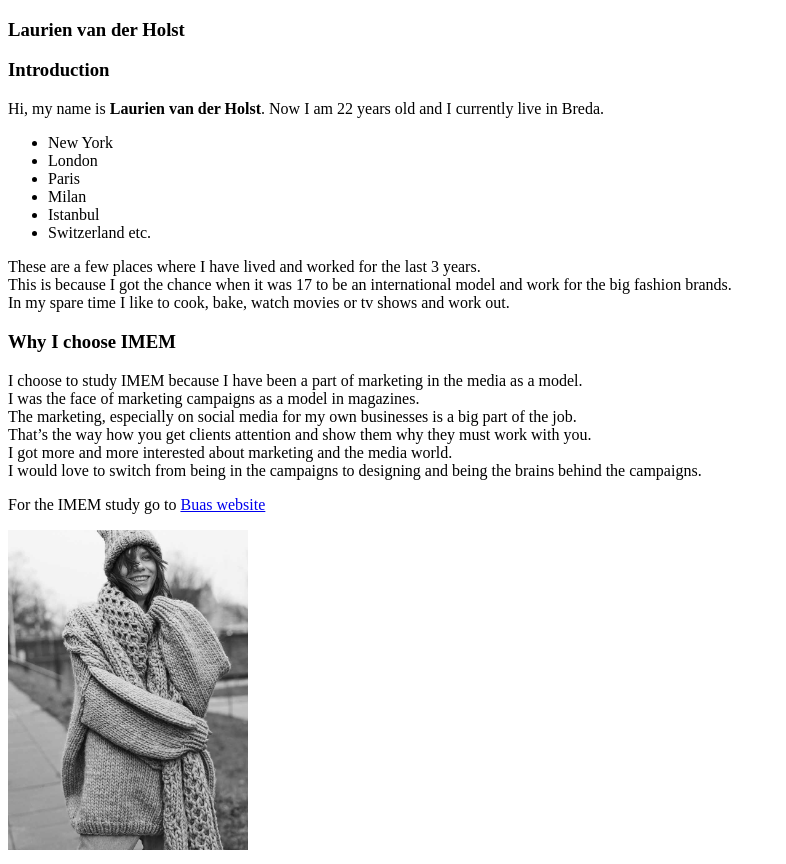
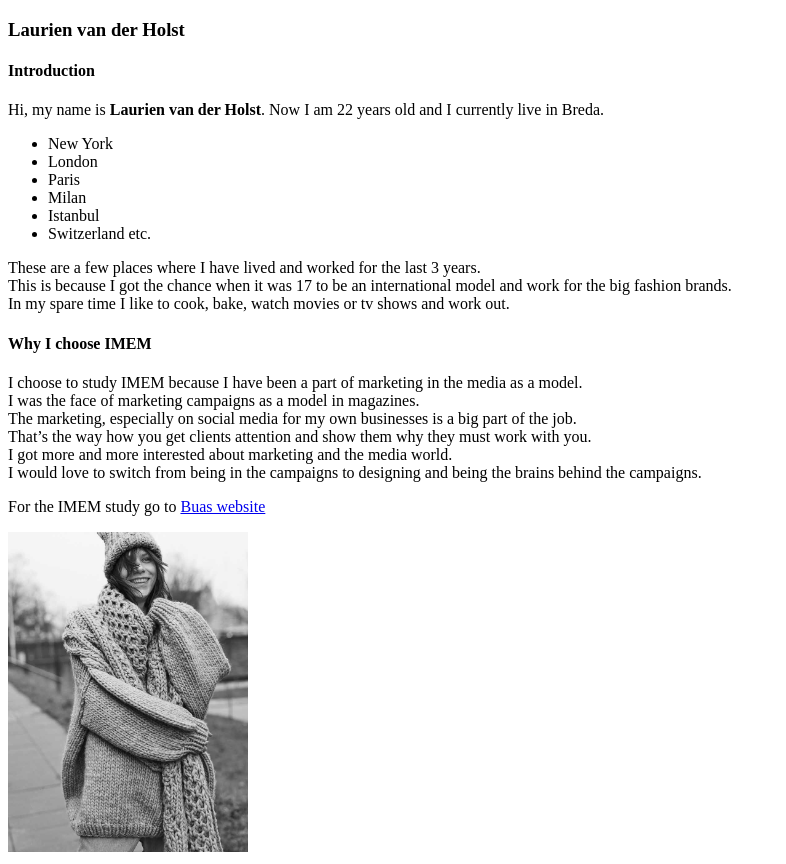
Before and after one commit to Maritdegroot/prj4-chapter-4, a plain HTML site: page index.html in a window 1280 px wide. Shown: the whole page, without its empty margins (0-786 px from the left). Drawn offline with Linux system fonts and the light colour scheme.

Commit message:
changed header level 3 to 4

```diff
--- a/index.html
+++ b/index.html
@@ -7,7 +7,7 @@
 <body>
 	<h3>Laurien van der Holst</h3>
 	<div id="introduction">
-		<h3>Introduction</h3>
+		<h4>Introduction</h4>
 		<p>Hi, my name is <strong>Laurien van der Holst</strong>. Now I am 22 years old and I currently live in Breda.</p>
 				<ul>
 					<li>New York</li>
@@ -20,7 +20,7 @@
 			<p>These are a few places where I have lived and worked for the last 3 years.<br>This is because I got the chance when it was 17 to be an international model and work for the big fashion brands.<br>In my spare time I like to cook, bake, watch movies or tv shows and work out.</p>
 	</div>
 	<div id="whyIchooseIMEM">
-	<h3>Why I choose IMEM</h3>
+	<h4>Why I choose IMEM</h4>
 	<p>I choose to study IMEM because I have been a part of marketing in the media as a model.<br>I was the face
 of marketing campaigns as a model in magazines.<br>The marketing, especially on social media for my own
 businesses is a big part of the job.<br>That’s the way how you get clients attention and show them why they
```
